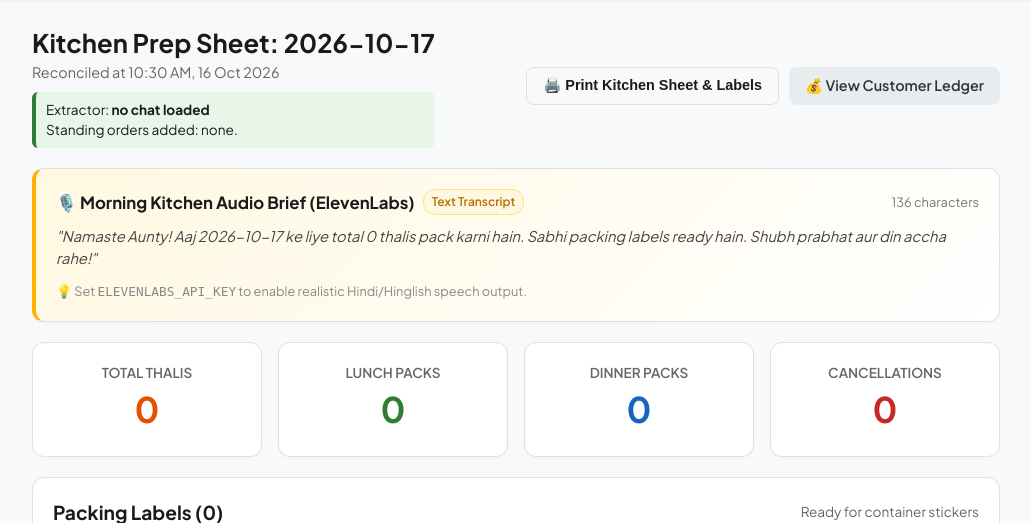
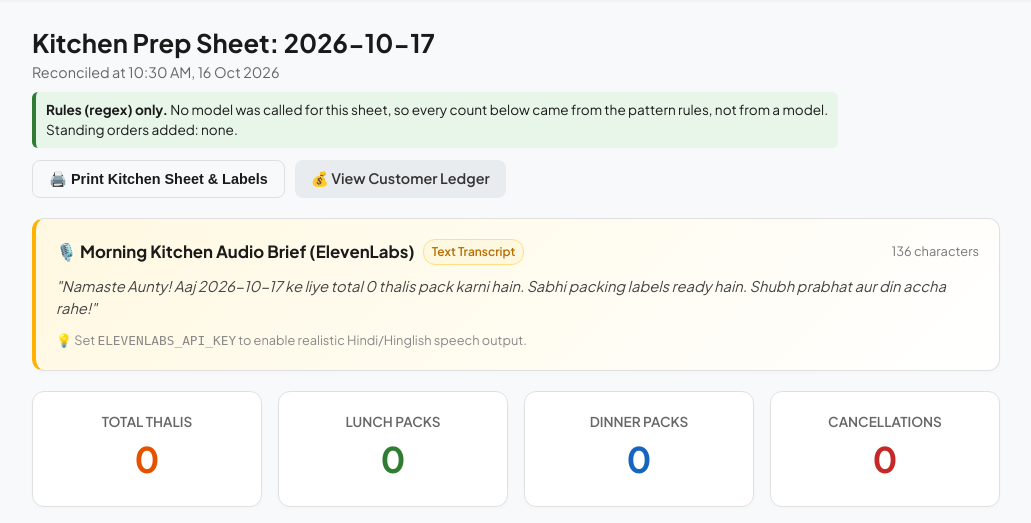
Before and after one commit to Vedant817/tiffintally, a FastAPI app: page /prep in a window 1280 px wide. Shown: the part 64-587 px from the top of the page, without its empty margins (124-1155 px from the left). Run offline with FastAPI, Linux system fonts and the light colour scheme; data that the repository does not hold is empty; some libraries are stand-ins or nearby versions.

Commit message:
fix(app): keep the extractor label honest on every sheet rebuild
The banner rewrite was not enough, because two other routes rebuild the sheet
and reset the counters to zero:

- /api/late-cancels/accept
- the correction handler

fill_session defaulted model_messages and fallback_messages to 0, so accepting a
late cancel turned a sheet where the model had read every message into one
reading "Rules (regex) only. No model was called." That is the exact
dishonesty the rewrite was meant to remove, reintroduced through a second path.
Both call sites now pass the counters and the notes through.

Also on the main paste route, extractor_notes was computed and then never passed
to fill_session, so the reason a fallback happened was discarded. ruff caught it
as an unused variable.

Template: "Mixed read" now requires both counts to be non-zero. It was shown
whenever anything fell back, so a sheet produced 100% by the rules announced a
mixed read. The rules-only branch also says where the counts came from.

```diff
--- a/tiffintally/app.py
+++ b/tiffintally/app.py
@@ -62,6 +62,7 @@ class KitchenSession:
     used_fallback: bool = True
     model_messages: int = 0
     fallback_messages: int = 0
+    extractor_notes: list = field(default_factory=list)
     accept_late_cancels: bool = False
     cook_names: list[str] = field(default_factory=list)
     cutoff: time = field(default_factory=lambda: time(22, 0))
@@ -123,6 +124,7 @@ def fill_session(
     used_fallback: bool,
     model_messages: int = 0,
     fallback_messages: int = 0,
+    extractor_notes: Optional[list] = None,
 ) -> None:
     """Build the sheet from this cook's events only. Standing orders default to empty."""
     session.events = events
@@ -130,6 +132,7 @@ def fill_session(
     session.used_fallback = used_fallback
     session.model_messages = model_messages
     session.fallback_messages = fallback_messages
+    session.extractor_notes = list(extractor_notes or [])
     session.cutoff = cutoff_t
     session.sheet = reconcile_orders(
         events=events,
@@ -151,7 +154,7 @@ def ensure_empty(session: KitchenSession) -> None:
             events=[],
             target_date="tomorrow",
             cutoff_t=time(22, 0),
-            extractor_label="no chat loaded",
+            extractor_label="rules (regex)",
             used_fallback=True,
         )
 
@@ -164,6 +167,7 @@ def sheet_context(session: KitchenSession) -> dict:
         "used_fallback": session.used_fallback,
         "model_messages": session.model_messages,
         "fallback_messages": session.fallback_messages,
+        "extractor_notes": session.extractor_notes,
         "cook_names": session.cook_names,
         "accept_late_cancels": session.accept_late_cancels,
         "current_time": datetime.now().strftime("%I:%M %p, %d %b %Y"),
@@ -253,14 +257,17 @@ async def process(
     extractor = GemmaExtractor()
     batch = extractor.extract_batch_counted(parsed_msgs) if parsed_msgs else None
     events = batch.events if batch else []
-    # What served, not what was configured. The configured label defaulted to a
-    # Gemma id while Modal served a Qwen adapter.
-    label = batch.model_name if batch and batch.model_name else extractor.model_name
+    # The label is whatever a response said, or "rules (regex)".
+    #
+    # It used to fall back to the configured default, so a sheet produced
+    # entirely by the regex read "0 message(s) read by gemma-4-26b-a4b-it". A
+    # judge opening the live site would see Gemma named on a run where Gemma
+    # never ran.
+    label = batch.model_name if batch else "rules (regex)"
     model_messages = batch.model_messages if batch else 0
     fallback_messages = batch.fallback_messages if batch else 0
-    used_fallback = fallback_messages > 0 or not extractor.is_available()
-    if used_fallback and not label.endswith("-fallback"):
-        label = f"{label}-fallback"
+    used_fallback = model_messages == 0
+    extractor_notes = list(batch.errors) if batch else []
 
     try:
         parts = cutoff.split(":")
@@ -277,6 +284,7 @@ async def process(
         used_fallback=used_fallback,
         model_messages=model_messages,
         fallback_messages=fallback_messages,
+        extractor_notes=extractor_notes,
     )
 
     response = templates.TemplateResponse(
@@ -302,6 +310,7 @@ def accept_late_cancels(request: Request):
         used_fallback=session.used_fallback,
         model_messages=session.model_messages,
         fallback_messages=session.fallback_messages,
+        extractor_notes=session.extractor_notes,
     )
     response = JSONResponse({"status": "accepted", "total_thalis": session.sheet.total_thalis})
     return remember_cookie(response, session, is_new)
@@ -389,6 +398,9 @@ def apply_correction(session: KitchenSession, payload: CorrectionPayload) -> int
             cutoff_t=session.cutoff,
             extractor_label=session.extractor_label,
             used_fallback=session.used_fallback,
+            model_messages=session.model_messages,
+            fallback_messages=session.fallback_messages,
+            extractor_notes=session.extractor_notes,
         )
     return applied
 
--- a/tiffintally/templates/prep_sheet.html
+++ b/tiffintally/templates/prep_sheet.html
@@ -10,19 +10,27 @@
       Reconciled at {{ current_time }}
     </p>
     {# Honest accounting. A sheet must never read as if a model ran when the
-       regex did the work: per-message counts, not one global flag. #}
+       rules did the work, and a fallback must say why without naming a model
+       that was never called. #}
     <div style="margin-top: 8px; padding: 8px 10px; border-radius: 6px; font-size: 0.85rem;
                 border-left: 4px solid {% if fallback_messages %}#c62828{% else %}#2e7d32{% endif %};
                 background: {% if fallback_messages %}#fdecea{% else %}#e8f5e9{% endif %};">
-      {% if fallback_messages %}
-        <strong>Regex fallback:</strong> {{ model_messages }} message(s) read by
-        <strong>{{ extractor_label|replace("-fallback", "") }}</strong>,
-        {{ fallback_messages }} read by the on-device rules.
-        The totals below mix both. Fix the extractor, or paste again, before you trust the count.
+      {% if model_messages and fallback_messages %}
+        <strong>Mixed read:</strong>
+        {{ model_messages }} message(s) read by <strong>{{ extractor_label }}</strong>,
+        {{ fallback_messages }} read by the on-device rules. The totals below mix both.
       {% elif model_messages %}
-        <strong>{{ extractor_label }}:</strong> all {{ model_messages }} message(s) read by the hosted model.
+        <strong>{{ extractor_label }}</strong> read all {{ model_messages }} message(s).
       {% else %}
-        Extractor: <strong>{{ extractor_label }}</strong>
+        <strong>Rules (regex) only.</strong> No model was called for this sheet,
+        so every count below came from the pattern rules, not from a model.
+      {% endif %}
+      {% if extractor_notes %}
+        <ul style="margin: 6px 0 0 18px; padding: 0;">
+          {% for note in extractor_notes[:3] %}
+          <li>{{ note }}</li>
+          {% endfor %}
+        </ul>
       {% endif %}
       {% if sheet.cook_message_count %}
         <br />{{ sheet.cook_message_count }} message(s) from you were not counted as orders.
```
